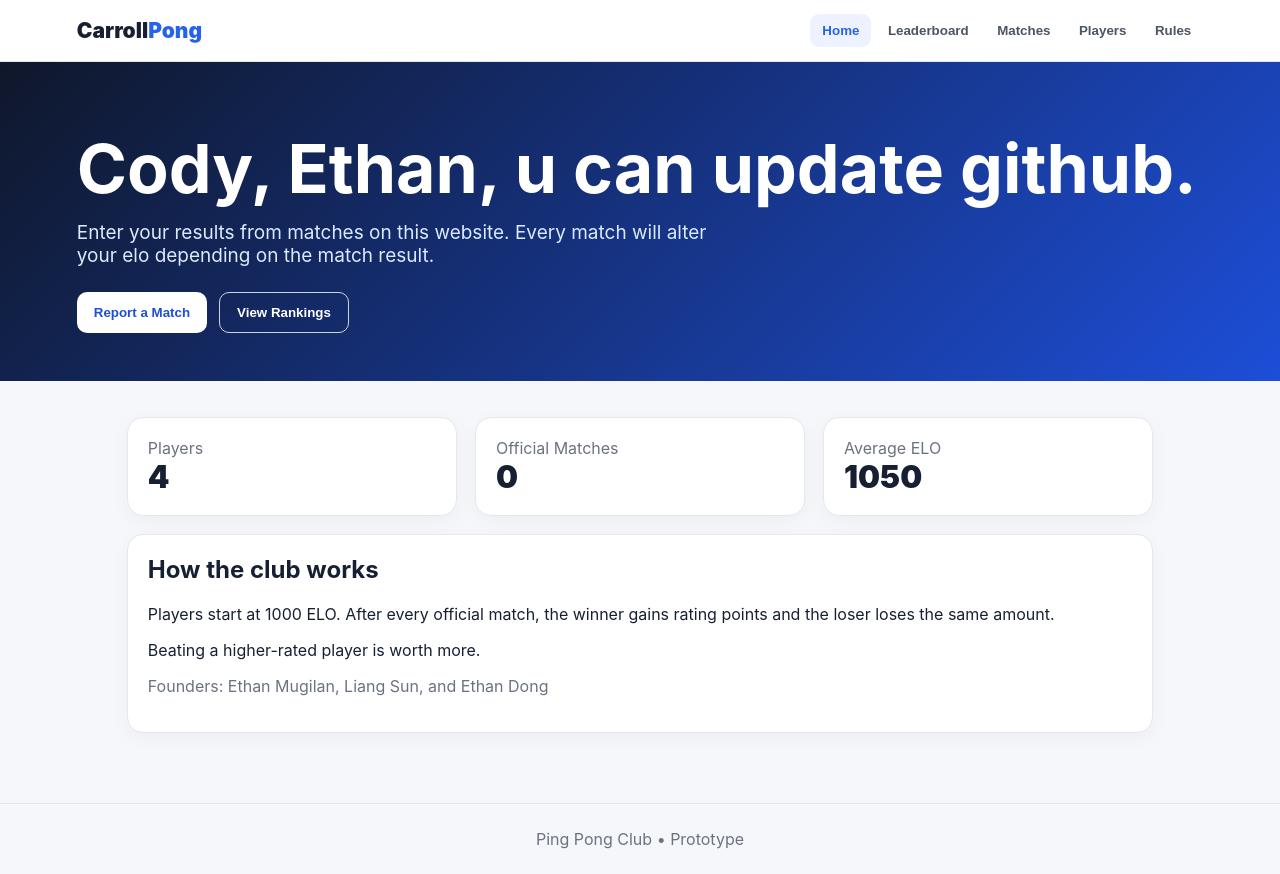
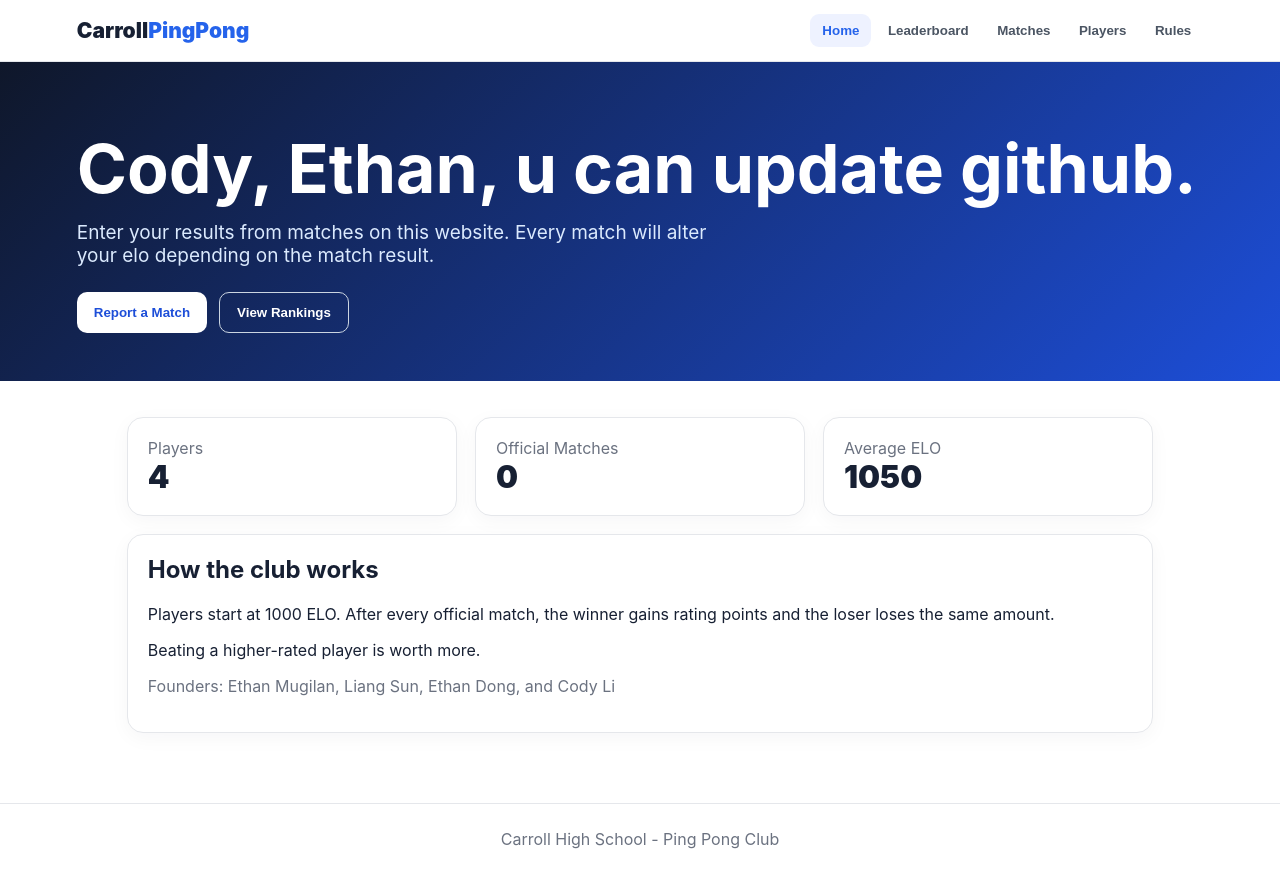
Before and after one commit to ethandong-source/pingpongclub, a plain HTML site: page index.html in a window 1280 px wide. Drawn offline with Linux system fonts and the light colour scheme.

```diff
--- a/index.html
+++ b/index.html
@@ -6,7 +6,7 @@
   <title>PingPong.com — Ping Pong Club</title>
 
   <style>
-    :root {
+    :root {ca
       --bg: #f5f7fb;
       --card: #ffffff;
       --text: #172033;
@@ -437,7 +437,7 @@
 <nav>
 
   <div class="brand">
-    Carroll<span>Pong</span>
+    Carroll<span>PingPong</span>
   </div>
 
   <div class="links">
@@ -591,7 +591,8 @@
 
     <p class="muted">
 
-      Founders: Ethan Mugilan, Liang Sun, and Ethan Dong
+      Founders: Ethan Mugilan, Liang Sun, Ethan Dong, and Cody Li
+
 
     </p>
 
@@ -1030,7 +1031,7 @@
 
 <footer>
 
-  Ping Pong Club • Prototype
+  Carroll High School - Ping Pong Club
 
 </footer>
 
```
